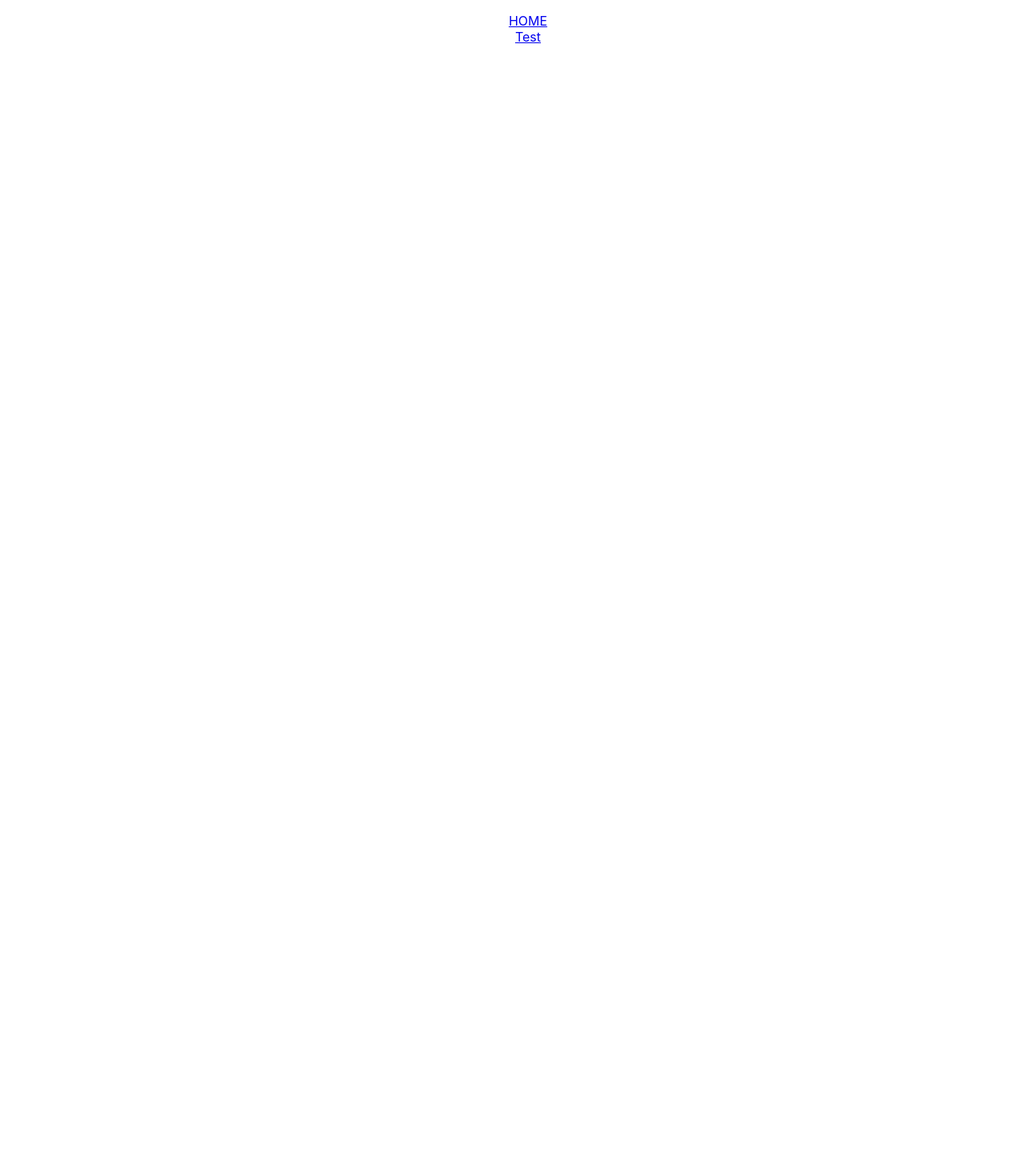
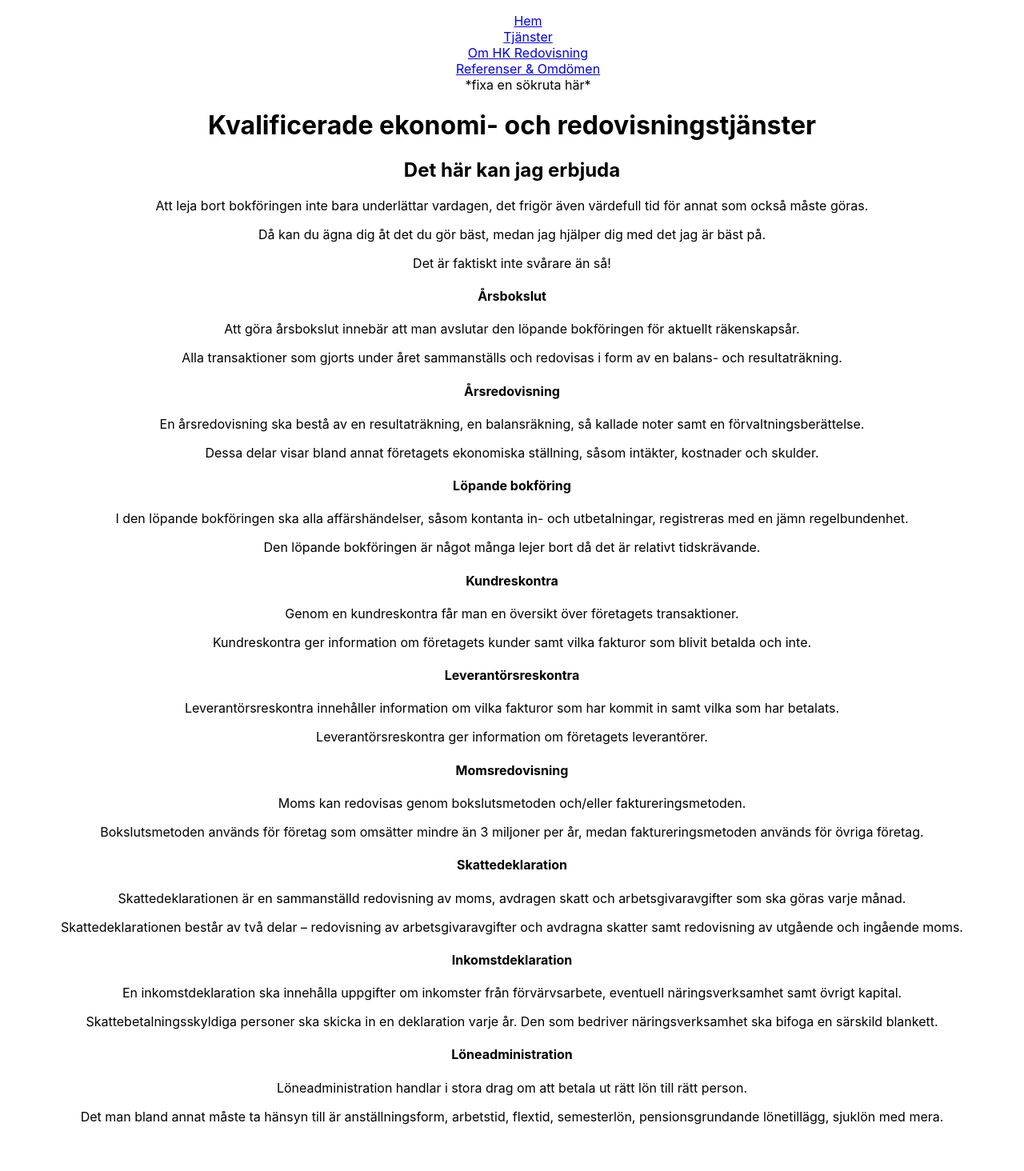
Before and after one commit to AdamKj/Hemsida, a React (Create React App) app in the folder mammashemsida/: page /Services in a window 1280 px wide. Shown: the top 1464 px of the page at 80% size. Before the commit the page ends 800 px from the top, so only its background shows below. Built offline with nearby package versions, Linux system fonts and the light colour scheme.

Commit message:
navbar, home and services fixed

```diff
--- a/mammashemsida/src/App.js
+++ b/mammashemsida/src/App.js
@@ -3,6 +3,7 @@ import './App.css';
 import { BrowserRouter as Router, Route, Switch } from "react-router-dom";
 import {Home} from './components/Home/Home';
 import {Navbar} from './components/Navbar/Navbar';
+import {Services} from './components/Services/Services';
 
 function App() {
   return (
@@ -11,6 +12,7 @@ function App() {
       <Router>
         <Switch>
           <Route exact path="/" component={Home} />
+          <Route exact path="/Services" component={Services} />
         </Switch>
       </Router>
     </div>
--- a/mammashemsida/src/components/Home/Home.js
+++ b/mammashemsida/src/components/Home/Home.js
@@ -2,9 +2,34 @@ import React from 'react';
 
 export const Home = () => {
   return(
-    <div className = 'wrapper'>
+    <>
+     <header>
+      <div className = 'wrapper'>
         <h1>Vi kan redovisning</h1>
-        <p></p>
+      </div>
+    </header>
+    <body>
+      <div className = 'info'>
+       <h2>Personligt, proffessionellt och pålitligt</h2>
+       <p>Tycker du att redovisning är krångligt och tar för mycket av din tid? Kanske tycker du rentav att redovisning är svårt? </p>
+       <p>Det tycker inte vi, så låt oss hjälpa dig så att du istället kan fokusera på det <i>du</i> tycker är roligt, och det <i>du</i> är bäst på.</p>
+     </div>
+    <div className = 'companyExpl'>
+      <h2>Vi förenklar din vardag</h2>
+        <p>HK Redovisning är en personlig redovisningsbyrå med erfaren personal och stort engagemang.</p>
+        <p>Varje uppdrag anpassas efter just dina behov, förutsättningar och önskemål. Vi värdesätter nära kundrelationer och långsiktiga samarbeten.</p>
+        <p>Som kund hos oss kan du förlita dig på att vi håller oss uppdaterade när det gäller de senaste nyheterna, lagarna och reglerna.</p>
+        <p>Oavsett om du driver ett enmansföretag eller har många anställda kan vi förenkla din vardag – genom att sköta hela, eller delar av företagets ekonomiadministration. Det finns också möjlighet att anlita oss som underkonsult/inhyrd ekonom.</p>
     </div>
+    </body>
+    <br></br>
+    <footer>
+      <div className = 'contact'>
+        <h2>Välkommen att ta kontakt!</h2>
+          <p>E-post: </p>
+          <p>Telefon: 070-239 00 22</p>
+      </div>
+    </footer>
+  </>
   );
-}
+};
--- a/mammashemsida/src/components/Navbar/Navbar.js
+++ b/mammashemsida/src/components/Navbar/Navbar.js
@@ -3,10 +3,19 @@ export const Navbar = () => {
       <div className="wrapper">
         <ul>
           <li>
-            <a href="/">HOME</a>
+            <a href="/">Hem</a>
           </li>
           <li >
-            <a href="/test">Test</a>
+            <a href="/services">Tjänster</a>
+          </li>
+          <li>
+             <a href="/about">Om HK Redovisning</a>
+          </li>
+          <li>
+            <a href="/references">Referenser & Omdömen</a>
+          </li>
+          <li>
+            *fixa en sökruta här*
           </li>
         </ul>
       </div>
--- /dev/null
+++ b/mammashemsida/src/components/Services/Services.js
@@ -0,0 +1,74 @@
+export const Services = () => {
+    return (
+    <>
+    <main>
+        <header>
+            <div className = "wrapper">
+                <h1>Kvalificerade ekonomi- och redovisningstjänster</h1>
+            </div>
+        </header>
+        <body>
+            <div className = "myOffer">
+                <h2>Det här kan jag erbjuda</h2>
+                    <p>Att leja bort bokföringen inte bara underlättar vardagen, det frigör även värdefull tid för annat som också måste göras.</p>
+                    <p>Då kan du ägna dig åt det du gör bäst, medan jag hjälper dig med det jag är bäst på.</p>
+                    <p>Det är faktiskt inte svårare än så!</p>
+            </div>
+            <div className = "bookending">
+                <h4>Årsbokslut</h4>
+                    <p>Att göra årsbokslut innebär att man avslutar den löpande bokföringen för aktuellt räkenskapsår.</p>
+                    <p>Alla transaktioner som gjorts under året sammanställs och redovisas i form av en balans- och resultaträkning.</p>
+            </div>
+            <div className = "accounting">
+            <h4>Årsredovisning</h4>
+                    <p>En årsredovisning ska bestå av en resultaträkning, en balansräkning, så kallade noter samt en förvaltningsberättelse.</p>
+                    <p>Dessa delar visar bland annat företagets ekonomiska ställning, såsom intäkter, kostnader och skulder.</p>
+            </div>
+            <div className = "booking">
+                <h4>Löpande bokföring</h4>
+                <p>I den löpande bokföringen ska alla affärshändelser, såsom kontanta in- och utbetalningar, registreras med en jämn regelbundenhet.</p>
+                <p>Den löpande bokföringen är något många lejer bort då det är relativt tidskrävande.</p>
+            </div>
+            <div className = "customerkontra">
+                <h4>Kundreskontra</h4>
+                <p>Genom en kundreskontra får man en översikt över företagets transaktioner.</p>
+                <p>Kundreskontra ger information om företagets kunder samt vilka fakturor som blivit betalda och inte.</p>
+            </div>
+            <div className = "deliverkontra">
+                <h4>Leverantörsreskontra</h4>
+                <p>Leverantörsreskontra innehåller information om vilka fakturor som har kommit in samt vilka som har betalats.</p>
+                <p>Leverantörsreskontra ger information om företagets leverantörer.</p>
+            </div>
+            <div className = "momsredo">
+                <h4>Momsredovisning</h4>
+                <p>Moms kan redovisas genom bokslutsmetoden och/eller faktureringsmetoden.</p>
+                <p>Bokslutsmetoden används för företag som omsätter mindre än 3 miljoner per år, medan faktureringsmetoden används för övriga företag.</p>
+            </div>
+            <div className = "taxes">
+                <h4>Skattedeklaration</h4>
+                <p>Skattedeklarationen är en sammanställd redovisning av moms, avdragen skatt och arbetsgivaravgifter som ska göras varje månad.</p>
+                <p>Skattedeklarationen består av två delar – redovisning av arbetsgivaravgifter och avdragna skatter samt redovisning av utgående och ingående moms.</p>
+            </div>
+            <div className = "income">
+                <h4>Inkomstdeklaration</h4>
+                <p>En inkomstdeklaration ska innehålla uppgifter om inkomster från förvärvsarbete, eventuell näringsverksamhet samt övrigt kapital.</p>
+                <p>Skattebetalningsskyldiga personer ska skicka in en deklaration varje år. Den som bedriver näringsverksamhet ska bifoga en särskild blankett.</p>
+            </div>
+            <div className = "salary">
+                <h4>Löneadministration</h4>
+                <p>Löneadministration handlar i stora drag om att betala ut rätt lön till rätt person.</p>
+                <p>Det man bland annat måste ta hänsyn till är anställningsform, arbetstid, flextid, semesterlön, pensionsgrundande lönetillägg, sjuklön med mera.</p>
+            </div>
+        </body>
+        <br></br>
+        <footer>
+            <div className = 'contact'>
+                <h2>Välkommen att ta kontakt!</h2>
+                    <p>E-post: </p>
+                     <p>Telefon: 070-239 00 22</p>
+            </div>
+        </footer>
+     </main>
+    </>
+    );
+};
```
Also changed, not shown: mammashemsida/src/components/Services/Services.css (added), 1 other file (tests, documents, lock files or other folders).
